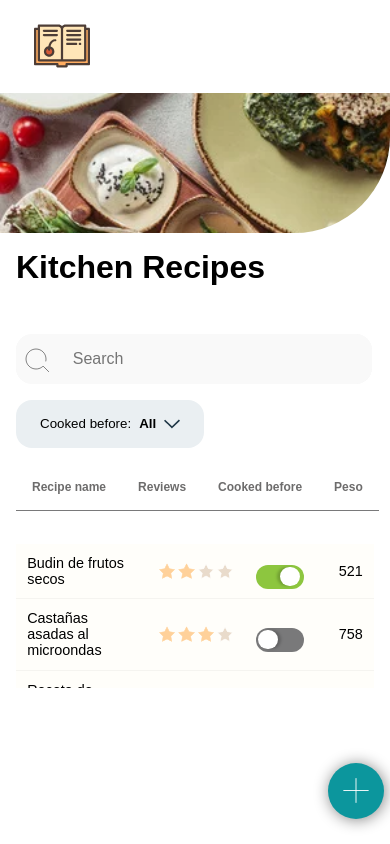
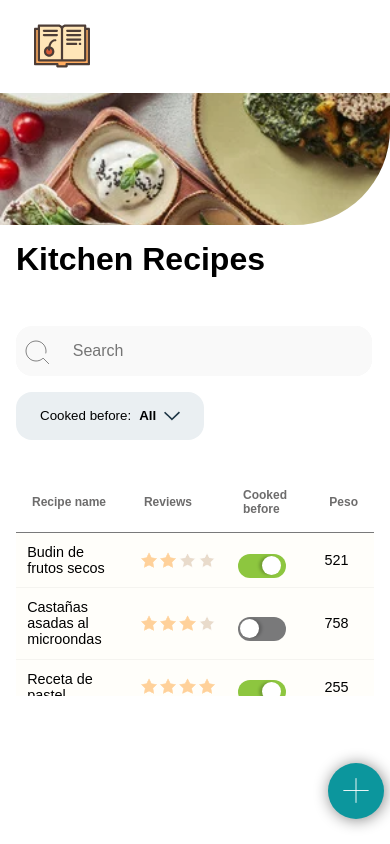
Before and after one commit to LPZneider/Kitchen-Recipes, a React (Vite) app: page / in a window 390 px wide. Built offline with nearby package versions, Linux system fonts and the light colour scheme.

Commit message:
scroll scss

```diff
--- a/src/pages/Home/components/TableRecipe/TableRecipe.scss
+++ b/src/pages/Home/components/TableRecipe/TableRecipe.scss
@@ -58,22 +58,19 @@ table {
     display: none;
   }
   .scroll-mobile {
+    margin-top: 2rem;
     margin-top: 1rem;
-    height: 14rem;
+    height: 15rem;
     overflow-y: auto;
     table {
       display: table;
-      margin-top: 5rem;
       width: 100%;
       background-color: #ffffff;
       border-collapse: collapse;
 
       thead {
         display: table-header-group;
-        position: fixed;
-        z-index: 111;
-        padding-top: 1rem;
-        margin-top: -5rem;
+
         background-color: #fff;
         color: #6d6c6c;
         font-size: 0.75rem;
```
